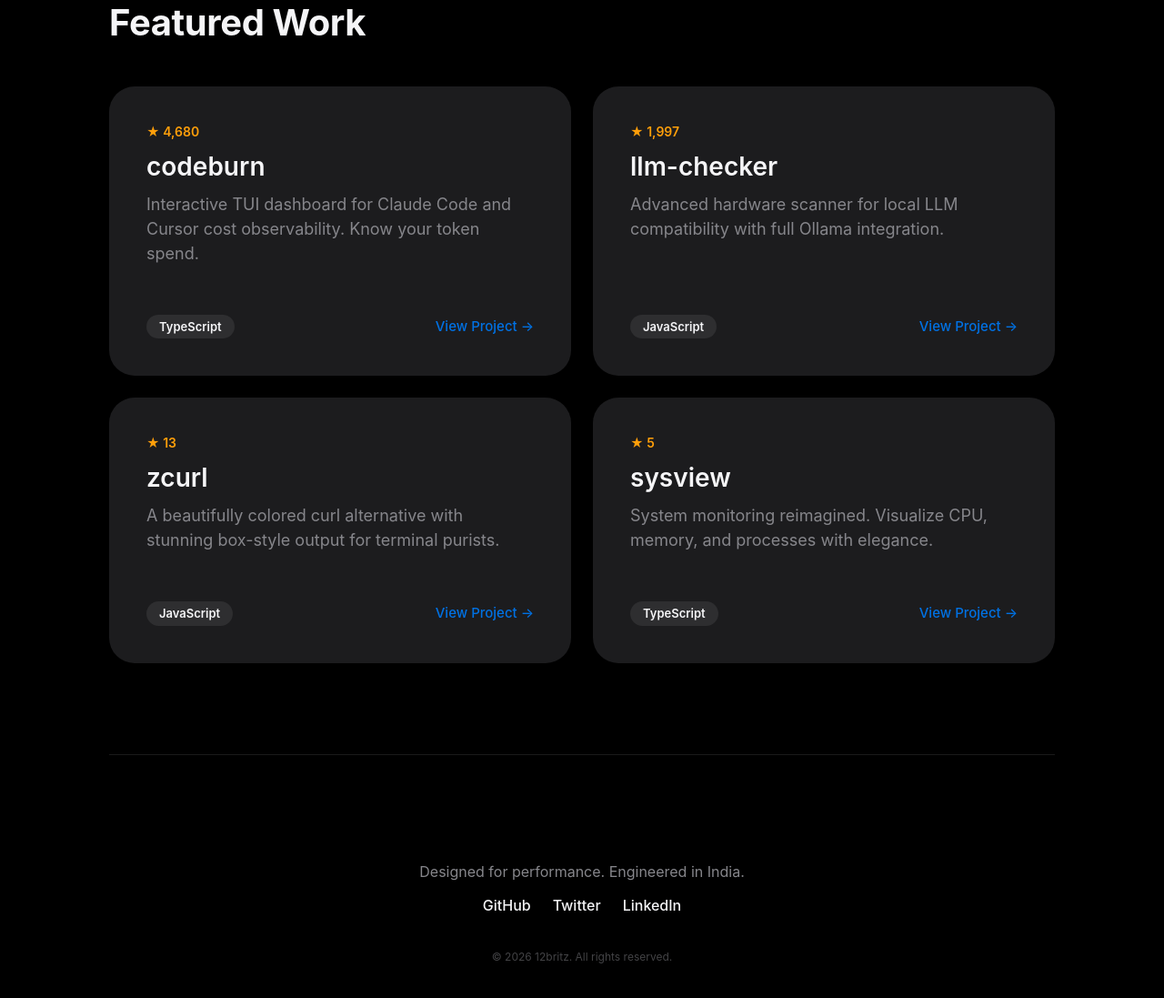
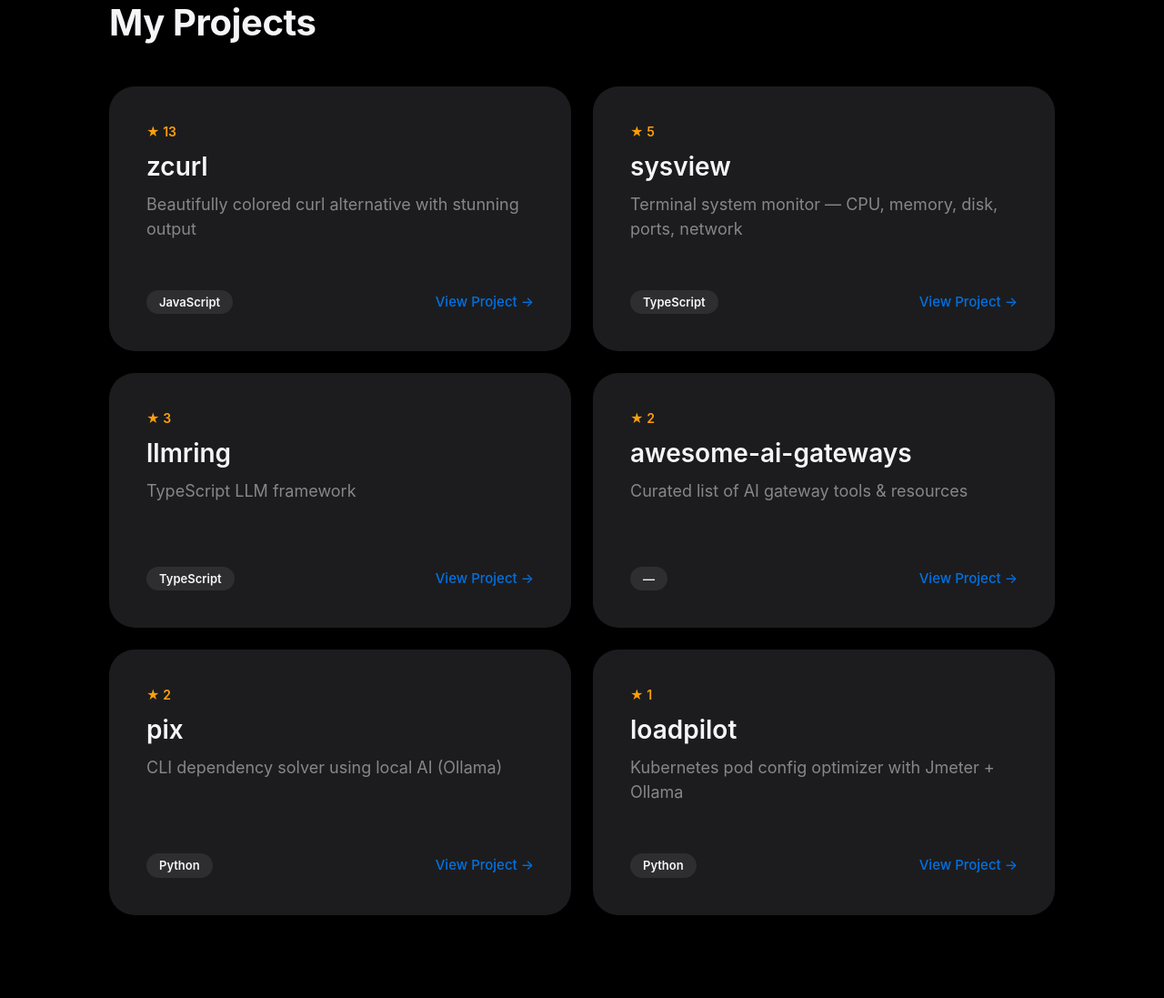
Before and after one commit to 12britz/12britz.github.io, a plain HTML site: page index.html in a window 1280 px wide. Shown: the part 725-1822 px from the top of the page at 91% size. Drawn offline with Linux system fonts and the light colour scheme.

Commit message:
Update site: show only own repos with correct details

```diff
--- a/index.html
+++ b/index.html
@@ -252,11 +252,11 @@
 
             <div class="stats-row">
                 <div class="stat-item">
-                    <span class="stat-number">7K+</span>
+                    <span class="stat-number">26</span>
                     <span class="stat-label">Total Stars</span>
                 </div>
                 <div class="stat-item">
-                    <span class="stat-number">13+</span>
+                    <span class="stat-number">6</span>
                     <span class="stat-label">Projects</span>
                 </div>
                 <div class="stat-item">
@@ -266,39 +266,15 @@
             </div>
         </header>
 
-        <section id="starred">
-            <h2 class="reveal">Featured Work</h2>
+        <section id="projects">
+            <h2 class="reveal">My Projects</h2>
             <div class="repo-grid">
-
-                <a href="https://github.com/getagentseal/codeburn" class="repo-card reveal">
-                    <div class="repo-top">
-                        <span class="repo-stars">★ 4,680</span>
-                        <span class="repo-name">codeburn</span>
-                        <p class="repo-desc">Interactive TUI dashboard for Claude Code and Cursor cost observability. Know your token spend.</p>
-                    </div>
-                    <div class="repo-bottom">
-                        <span class="repo-lang">TypeScript</span>
-                        <span class="view-link">View Project →</span>
-                    </div>
-                </a>
-
-                <a href="https://github.com/Pavelevich/llm-checker" class="repo-card reveal">
-                    <div class="repo-top">
-                        <span class="repo-stars">★ 1,997</span>
-                        <span class="repo-name">llm-checker</span>
-                        <p class="repo-desc">Advanced hardware scanner for local LLM compatibility with full Ollama integration.</p>
-                    </div>
-                    <div class="repo-bottom">
-                        <span class="repo-lang">JavaScript</span>
-                        <span class="view-link">View Project →</span>
-                    </div>
-                </a>
 
                 <a href="https://github.com/12britz/zcurl" class="repo-card reveal">
                     <div class="repo-top">
                         <span class="repo-stars">★ 13</span>
                         <span class="repo-name">zcurl</span>
-                        <p class="repo-desc">A beautifully colored curl alternative with stunning box-style output for terminal purists.</p>
+                        <p class="repo-desc">Beautifully colored curl alternative with stunning output</p>
                     </div>
                     <div class="repo-bottom">
                         <span class="repo-lang">JavaScript</span>
@@ -310,10 +286,58 @@
                     <div class="repo-top">
                         <span class="repo-stars">★ 5</span>
                         <span class="repo-name">sysview</span>
-                        <p class="repo-desc">System monitoring reimagined. Visualize CPU, memory, and processes with elegance.</p>
+                        <p class="repo-desc">Terminal system monitor — CPU, memory, disk, ports, network</p>
                     </div>
                     <div class="repo-bottom">
                         <span class="repo-lang">TypeScript</span>
+                        <span class="view-link">View Project →</span>
+                    </div>
+                </a>
+
+                <a href="https://github.com/12britz/llmring" class="repo-card reveal">
+                    <div class="repo-top">
+                        <span class="repo-stars">★ 3</span>
+                        <span class="repo-name">llmring</span>
+                        <p class="repo-desc">TypeScript LLM framework</p>
+                    </div>
+                    <div class="repo-bottom">
+                        <span class="repo-lang">TypeScript</span>
+                        <span class="view-link">View Project →</span>
+                    </div>
+                </a>
+
+                <a href="https://github.com/12britz/awesome-ai-gateways" class="repo-card reveal">
+                    <div class="repo-top">
+                        <span class="repo-stars">★ 2</span>
+                        <span class="repo-name">awesome-ai-gateways</span>
+                        <p class="repo-desc">Curated list of AI gateway tools & resources</p>
+                    </div>
+                    <div class="repo-bottom">
+                        <span class="repo-lang">—</span>
+                        <span class="view-link">View Project →</span>
+                    </div>
+                </a>
+
+                <a href="https://github.com/12britz/pix" class="repo-card reveal">
+                    <div class="repo-top">
+                        <span class="repo-stars">★ 2</span>
+                        <span class="repo-name">pix</span>
+                        <p class="repo-desc">CLI dependency solver using local AI (Ollama)</p>
+                    </div>
+                    <div class="repo-bottom">
+                        <span class="repo-lang">Python</span>
+                        <span class="view-link">View Project →</span>
+                    </div>
+                </a>
+
+                <a href="https://github.com/12britz/loadpilot" class="repo-card reveal">
+                    <div class="repo-top">
+                        <span class="repo-stars">★ 1</span>
+                        <span class="repo-name">loadpilot</span>
+                        <p class="repo-desc">Kubernetes pod config optimizer with Jmeter + Ollama</p>
+                    </div>
+                    <div class="repo-bottom">
+                        <span class="repo-lang">Python</span>
                         <span class="view-link">View Project →</span>
                     </div>
                 </a>
```
